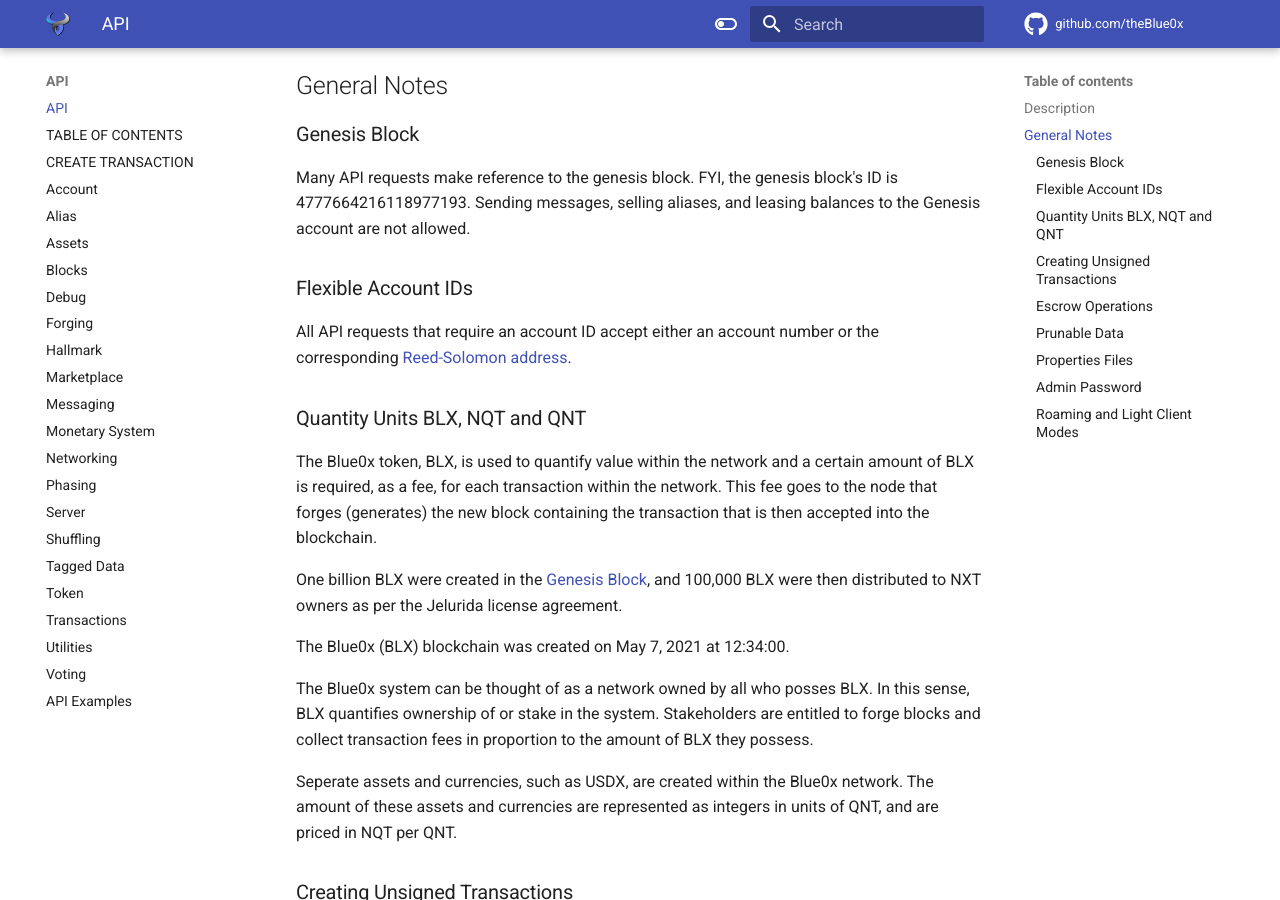
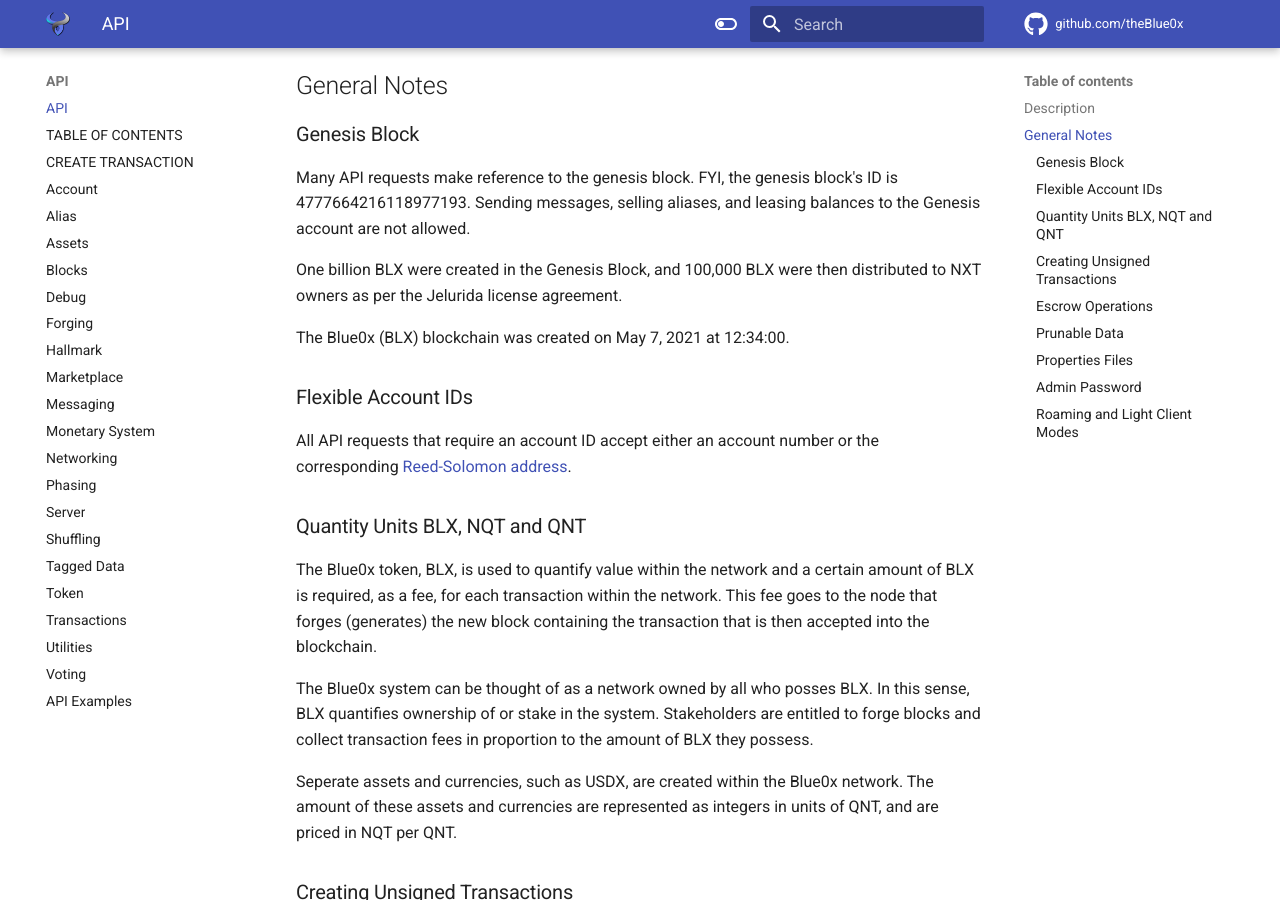
Before and after one commit to theBlue0x/docs, an MkDocs documentation site: the page built from docs/api/index.md, in a window 1280 px wide and 900 px high, scrolled down 758 px. Built offline with MkDocs 1.6.1 and Material for MkDocs 9.7.7, drawn with Linux system fonts in a browser that asks for light colours; part of the change alters nothing that is shown.

```diff
--- a/docs/api/index.md
+++ b/docs/api/index.md
@@ -22,6 +22,10 @@ General Notes
 
 Many API requests make reference to the genesis block. FYI, the genesis block's ID is 4777664216118977193. Sending messages, selling aliases, and leasing balances to the Genesis account are not allowed.
 
+One billion BLX were created in the Genesis Block, and 100,000 BLX were then distributed to NXT owners as per the Jelurida license agreement.
+
+The Blue0x (BLX) blockchain was created on May 7, 2021 at 12:34:00.
+
 ### Flexible Account IDs
 
 All API requests that require an account ID accept either an account number or the corresponding [Reed-Solomon address](https://nxtdocs.jelurida.com/RS_Address_Format "RS Address Format").
@@ -29,10 +33,6 @@ All API requests that require an account ID accept either an account number or t
 ### Quantity Units BLX, NQT and QNT
 
 The Blue0x token, BLX, is used to quantify value within the network and a certain amount of BLX is required, as a fee, for each transaction within the network. This fee goes to the node that forges (generates) the new block containing the transaction that is then accepted into the blockchain.
-
-One billion BLX were created in the [Genesis Block](#genesis-block "The Blue0x API"), and 100,000 BLX were then distributed to NXT owners as per the Jelurida license agreement.
-
-The Blue0x (BLX) blockchain was created on May 7, 2021 at 12:34:00.
 
 The Blue0x system can be thought of as a network owned by all who posses BLX. In this sense, BLX quantifies ownership of or stake in the system. Stakeholders are entitled to forge blocks and collect transaction fees in proportion to the amount of BLX they possess.
 
```
